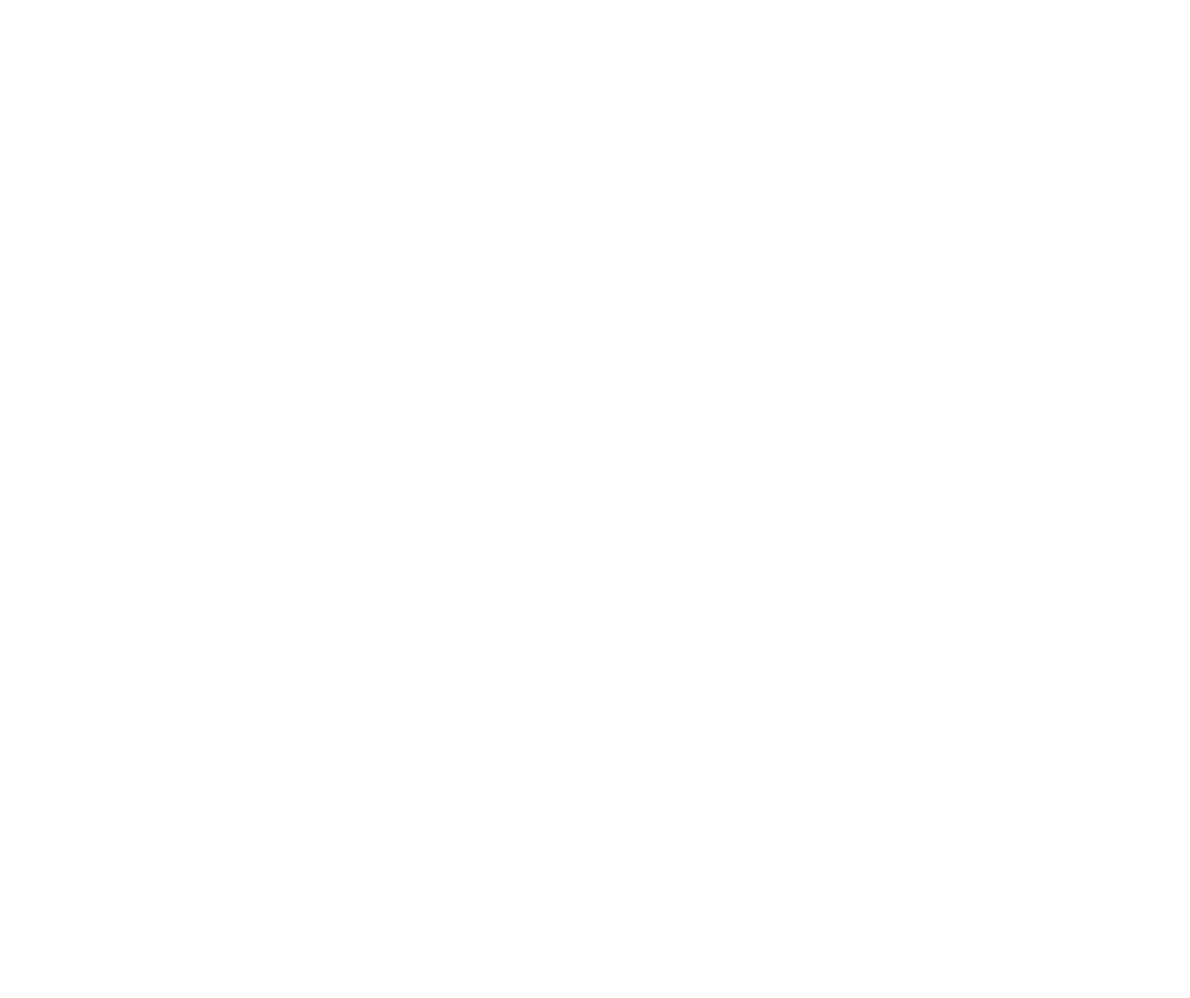
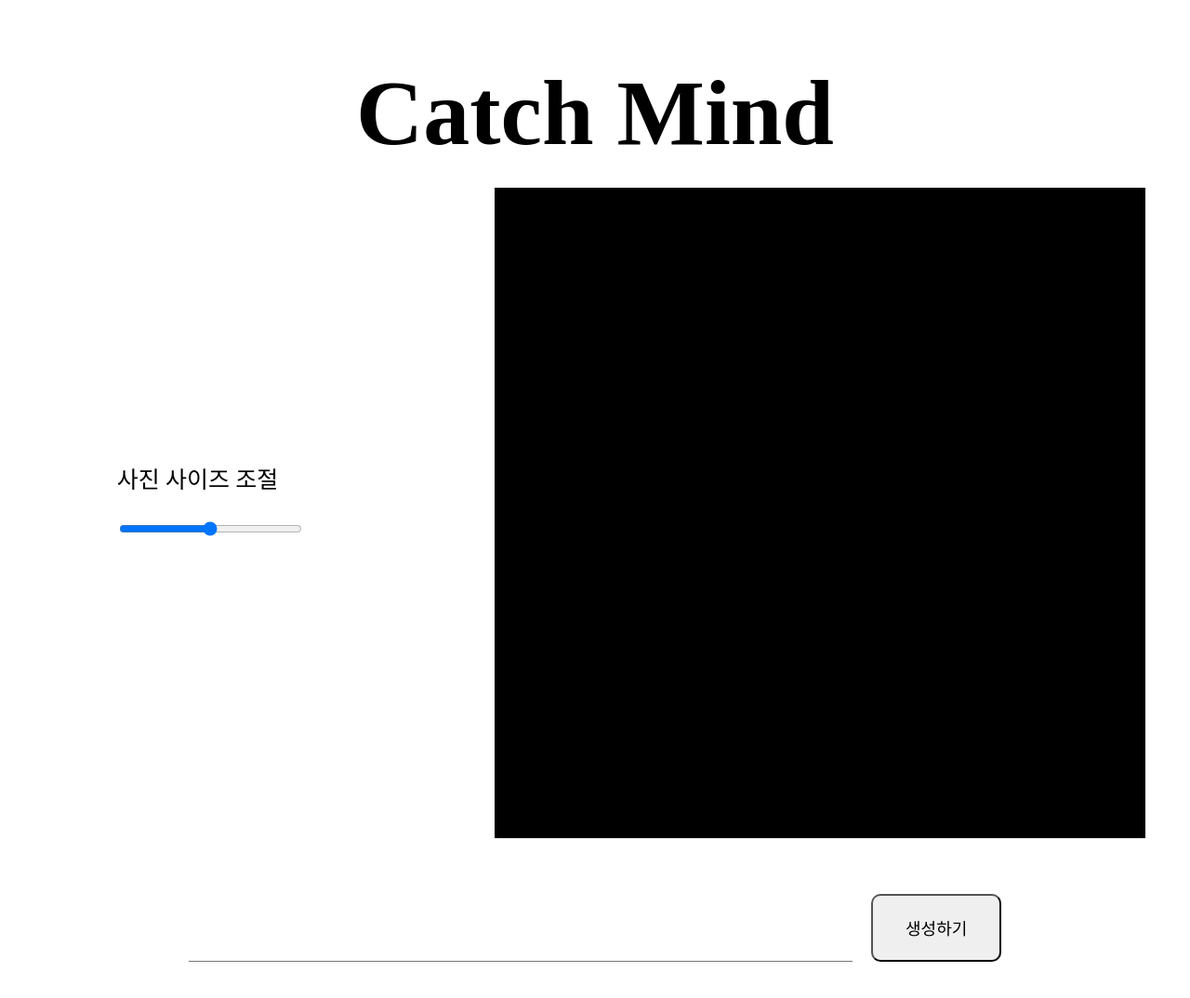
Before and after one commit to woorifisa-service-dev-2nd/frontend-2nd-catchMind, a website: page public/index.html in a window 1280 px wide. Shown: the whole page at 93% size. Before the commit the page ends 800 px from the top, so only its background shows below. Drawn offline with Linux system fonts and the light colour scheme.

Commit message:
기초 html 세팅

```diff
--- a/public/app.js
+++ b/public/app.js
@@ -1,3 +1,12 @@
 /**
  * 기능 구현
  */
+const text = document.getElementById('text');
+const size = document.getElementById('size')
+const canvas = document.getElementById('canvas');
+const ctx = canvas.getContext('2d');
+
+
+document.querySelector('#ex-in').addEventListener('input',e=>{
+    document.querySelector('#ex-out').innerHTML= e.target.value;
+});
--- a/public/index.html
+++ b/public/index.html
@@ -1 +1,26 @@
 <!-- 기본 화면 구성 -->
+<!DOCTYPE html>
+<html lang="ko">
+<head>
+    <meta charset="UTF-8">
+    <meta name="viewport" content="width=device-width, initial-scale=1.0">
+    <title>Document</title>
+    <link rel="stylesheet" href="style.css">
+    <script src="app.js"></script>
+</head>
+<body>
+    <h1>Catch Mind</h1>
+    <div id="body">
+        <div id="size">
+            <div class="explan">사진 사이즈 조절</div>
+            <input type="range" min="30" max="500" id="ex-in">
+            <div id="ex-out"></div>
+        </div>
+        <canvas id="canvas" width="700px" height="700px">왜안떠</canvas>
+    </div>
+    <div id="text">
+        <input class="iput" type="text">
+        <button>생성하기</button>
+    </div>
+</body>
+</html>
--- a/public/style.css
+++ b/public/style.css
@@ -1 +1,46 @@
 /*기본 화면 스타일 구성*/
+
+html{
+    padding: 40px;
+}
+h1{
+    font-size: 100px;
+    text-align: center;
+    margin: 2%;
+}
+#text {
+    display: flex;
+    justify-content: center;
+    margin-top: 5%;
+}
+#size{
+margin: auto;
+
+}
+#canvas{
+    background: #000;
+    /* border: 1px solid #000; */
+}
+#body{
+    display: flex;
+    justify-content: space-around;
+}
+.explan{
+    display: inline-block;
+    text-align: center;
+    font-size: 25px;
+}
+input{
+    width: 60%;
+    height: 70px;
+    font-size: 30px;
+    margin-right: 20px;
+    border-width: 0;
+    border-width: 0 0 1px;
+}
+button{
+    width: 140px;
+    padding: 10px 30px;
+    border-radius: 10px;
+    font-size: large;
+}
```
